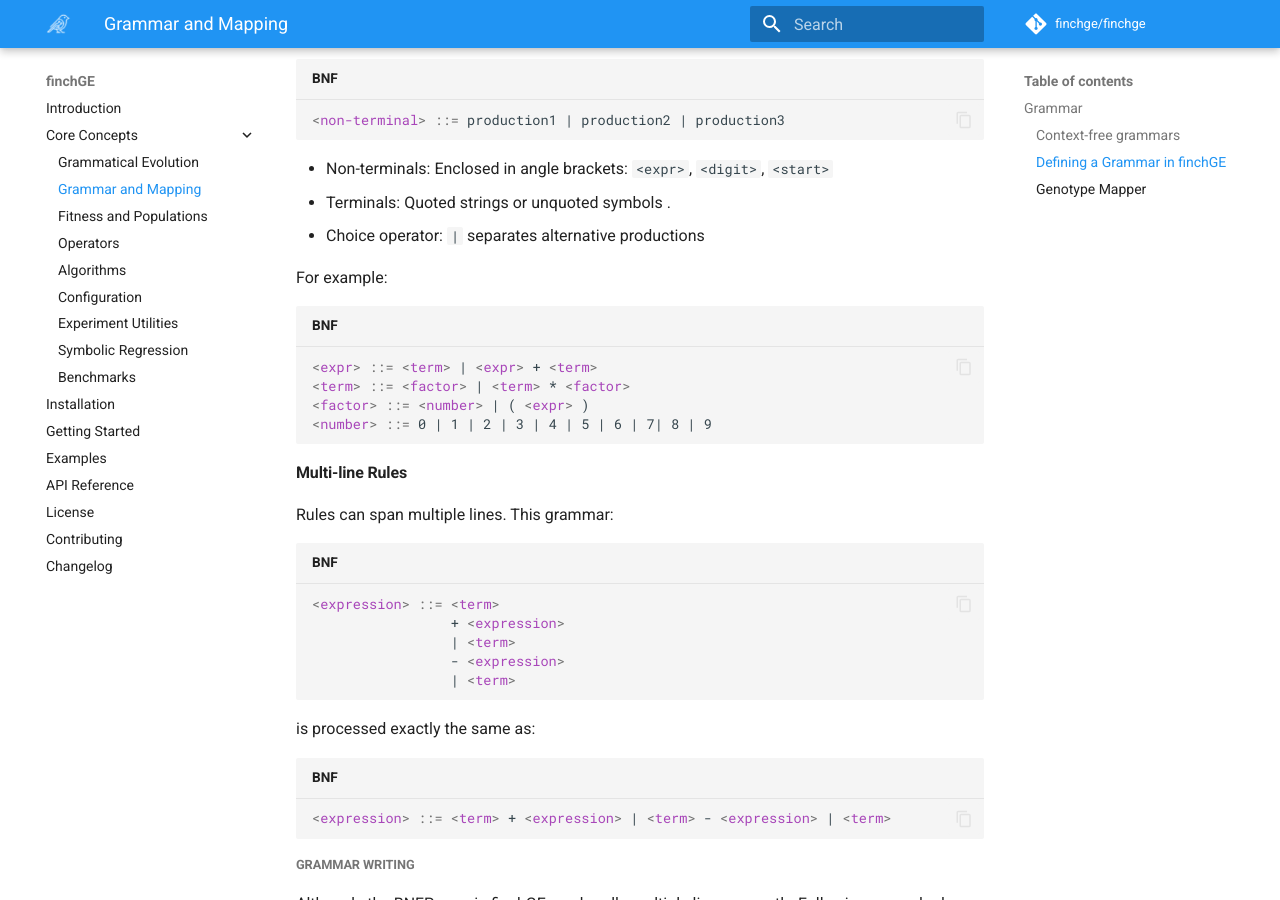
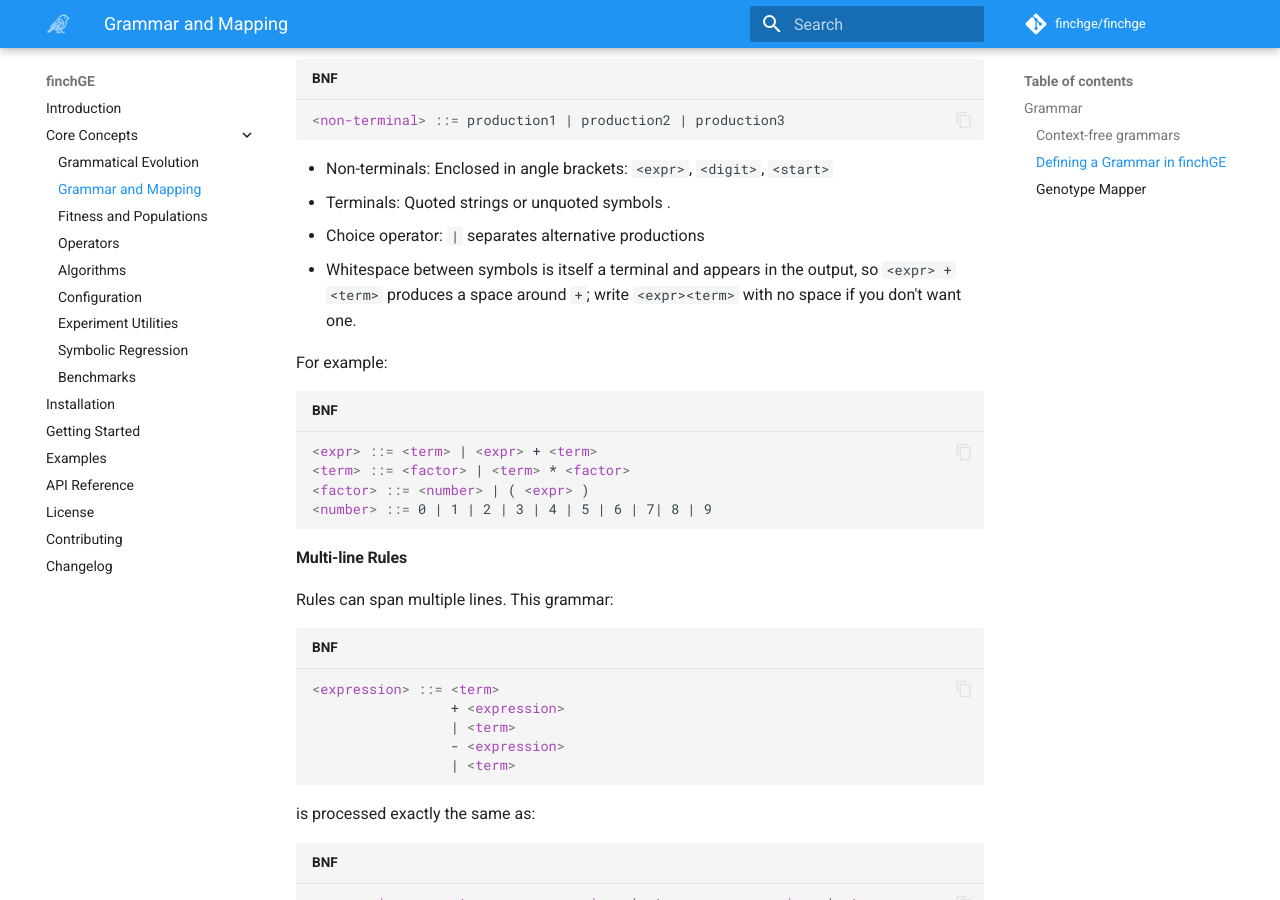
Before and after one commit to darshanz/finchge, an MkDocs documentation site: the page built from docs/grammar.md, in a window 1280 px wide and 900 px high, scrolled down 2154 px. Built offline with MkDocs 1.6.1 and Material for MkDocs 9.7.7, drawn with Linux system fonts in a browser that asks for light colours; comment, search, counter and statistics services are not loaded.

Commit message:
docs: clarify that whitespace between grammar symbols is a literal terminal

```diff
--- a/docs/grammar.md
+++ b/docs/grammar.md
@@ -80,6 +80,7 @@ Each grammar rule follows the format:
 - Non-terminals: Enclosed in angle brackets: `<expr>`, `<digit>`, `<start>`
 - Terminals: Quoted strings or unquoted symbols .
 - Choice operator: `|` separates alternative productions
+- Whitespace between symbols is itself a terminal and appears in the output, so `<expr> + <term>` produces a space around `+`; write `<expr><term>` with no space if you don't want one.
 
 For example:
 
```
